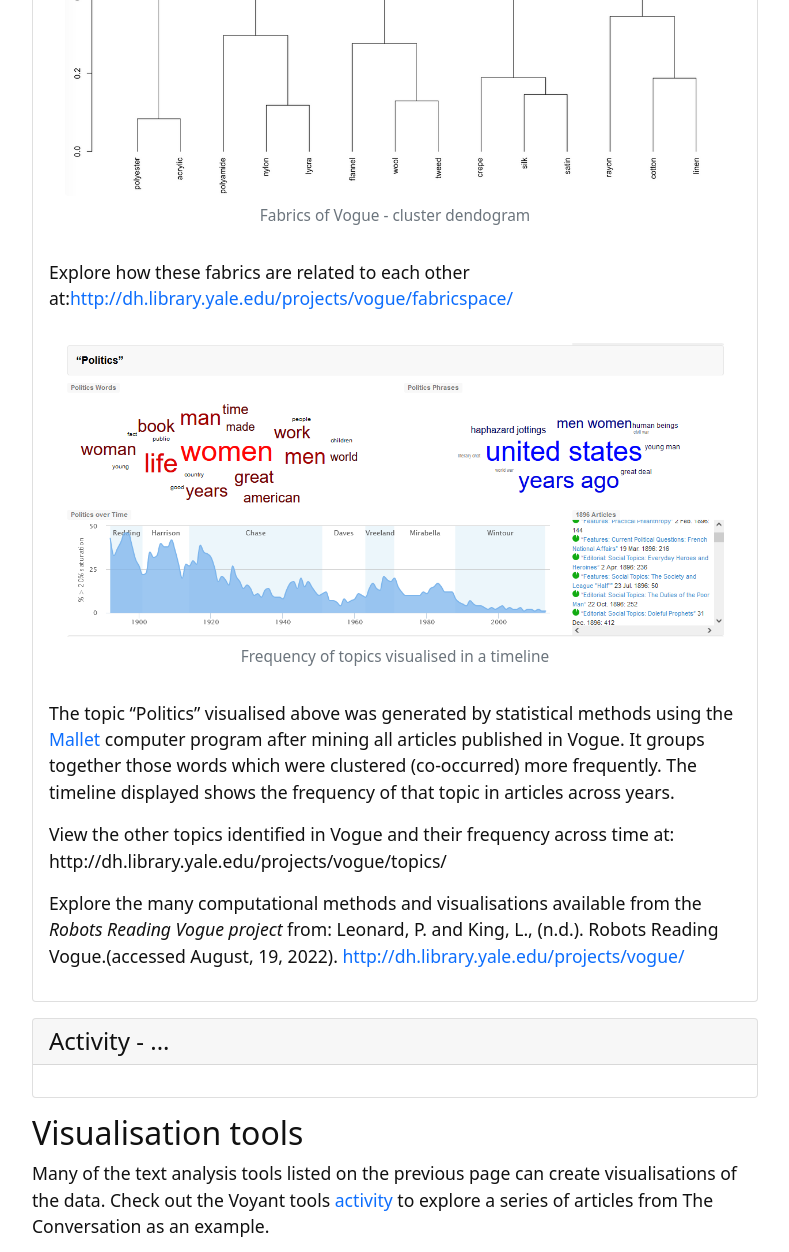
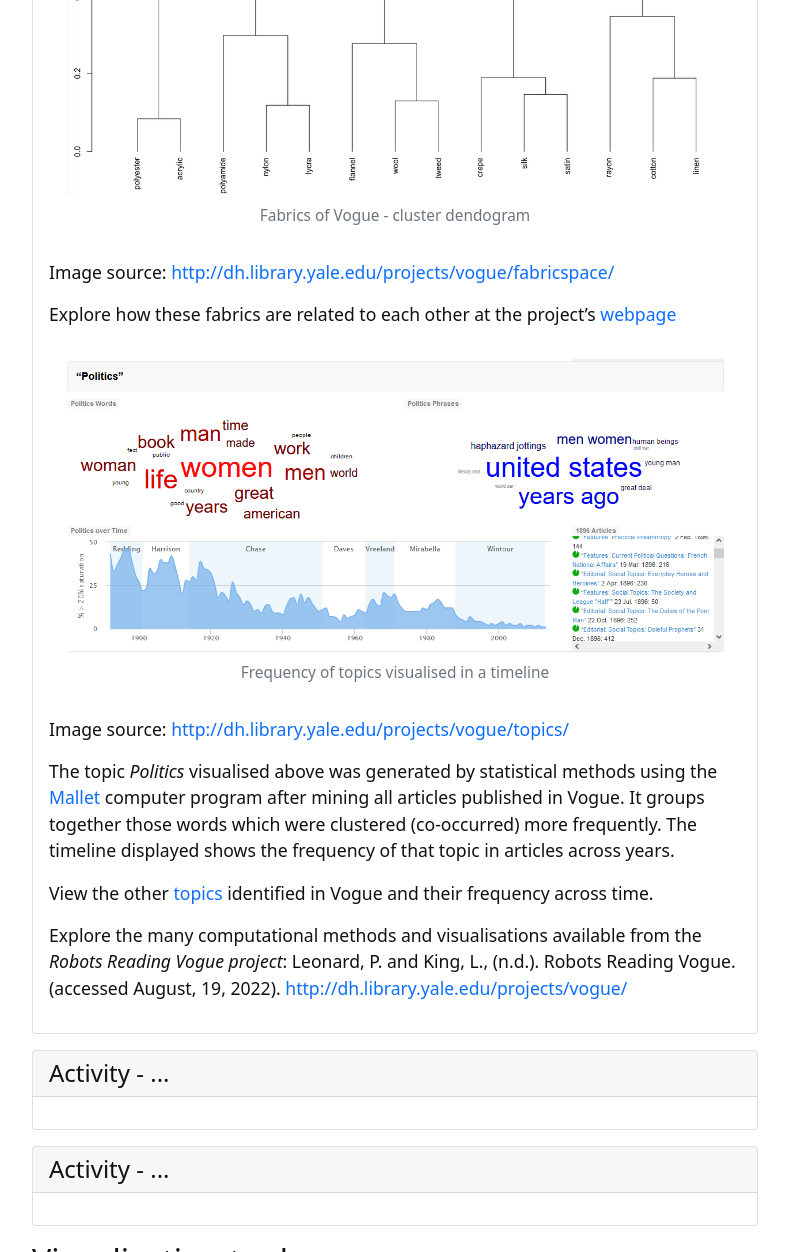
Before and after one commit to GULibrarySandbox/intro-text-mining-analysis-2022, a Jekyll site: the page built from content/8-visualising_data.md, in a window 1280 px wide and 1400 px high, scrolled down 5818 px, cut to the strip 0-1252 px from the top of the window. Shown: the whole strip, without its empty margins (245-1034 px from the left). Built offline with Jekyll 4.4.1, drawn with Linux system fonts in a browser that asks for light colours; some of the changed text lies outside the part shown.

Commit message:
Update 8-visualising_data.md

```diff
--- a/content/8-visualising_data.md
+++ b/content/8-visualising_data.md
@@ -71,22 +71,27 @@ Image source: (Nalau & Verrall, 2021)
 {% endcapture %} {% include card.html header="Bibliometric analysis network visualisation" text=text %}
 
 {% capture text %}
-Librarians at Yale University undertook computational analysis across the entire collection of long-running American fashion magazine Vogue.
+Librarians at Yale University undertook computational analysis across the entire collection of long-running American fashion magazine [Vogue](https://www.vogue.com/magazine).
 This cluster dendogram identifies fabrics that are mentioned in Vogue over 122 years and groups them together using the machine learning method of *word embedding*.
 
 {% include figure.html img="VogueClusterDendrogramFabric.PNG" alt="Fabrics of Vogue - cluster dendogram" caption="Fabrics of Vogue - cluster dendogram" width="100%" %}
+Image source: [http://dh.library.yale.edu/projects/vogue/fabricspace/](http://dh.library.yale.edu/projects/vogue/fabricspace/)
 
-Explore how these fabrics are related to each other at:[http://dh.library.yale.edu/projects/vogue/fabricspace/](http://dh.library.yale.edu/projects/vogue/fabricspace/ )
+Explore how these fabrics are related to each other at the project's [webpage](http://dh.library.yale.edu/projects/vogue/fabricspace/)
 
 {% include figure.html img="VogueTopicAnalysisVis.PNG" alt="Frequency of topics visualised in a timeline" caption="Frequency of topics visualised in a timeline" width="100%" %}
+Image source: [http://dh.library.yale.edu/projects/vogue/topics/](http://dh.library.yale.edu/projects/vogue/topics/)
 
-The topic “Politics” visualised above was generated by statistical methods using the [Mallet](http://mallet.cs.umass.edu/) computer program after mining all articles published in Vogue.  It groups together those words which were clustered (co-occurred) more frequently. The timeline displayed shows the frequency of that topic in articles across years.
+The topic *Politics* visualised above was generated by statistical methods using the [Mallet](http://mallet.cs.umass.edu/) computer program after mining all articles published in Vogue.  It groups together those words which were clustered (co-occurred) more frequently. The timeline displayed shows the frequency of that topic in articles across years.
 
-View the other topics identified in Vogue and their frequency across time at: http://dh.library.yale.edu/projects/vogue/topics/
+View the other [topics](http://dh.library.yale.edu/projects/vogue/topics/) identified in Vogue and their frequency across time.
 
-Explore the many computational methods and visualisations available from the *Robots Reading Vogue project* from:
+Explore the many computational methods and visualisations available from the *Robots Reading Vogue project*:
 Leonard, P. and King, L., (n.d.). Robots Reading Vogue.(accessed August, 19, 2022). [http://dh.library.yale.edu/projects/vogue/](http://dh.library.yale.edu/projects/vogue/)
 {% endcapture %} {% include card.html header="Topic Modelling in cluster dendrogram & timeline visualisation" text=text %}
+
+{% capture text %}
+{% endcapture %} {% include card.html header="Activity - ..." text=text %}
 
 {% capture text %}
 {% endcapture %} {% include card.html header="Activity - ..." text=text %}
```
